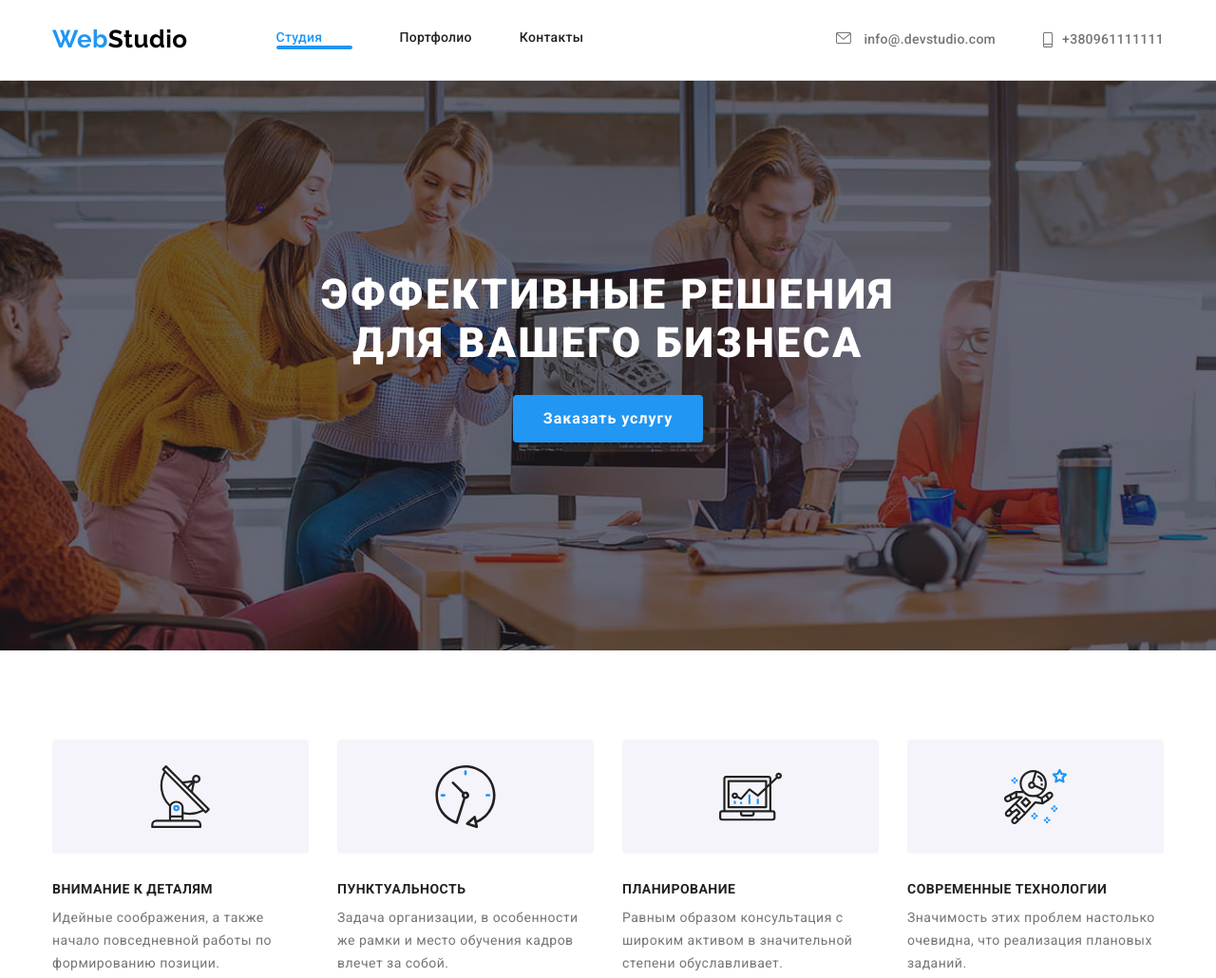
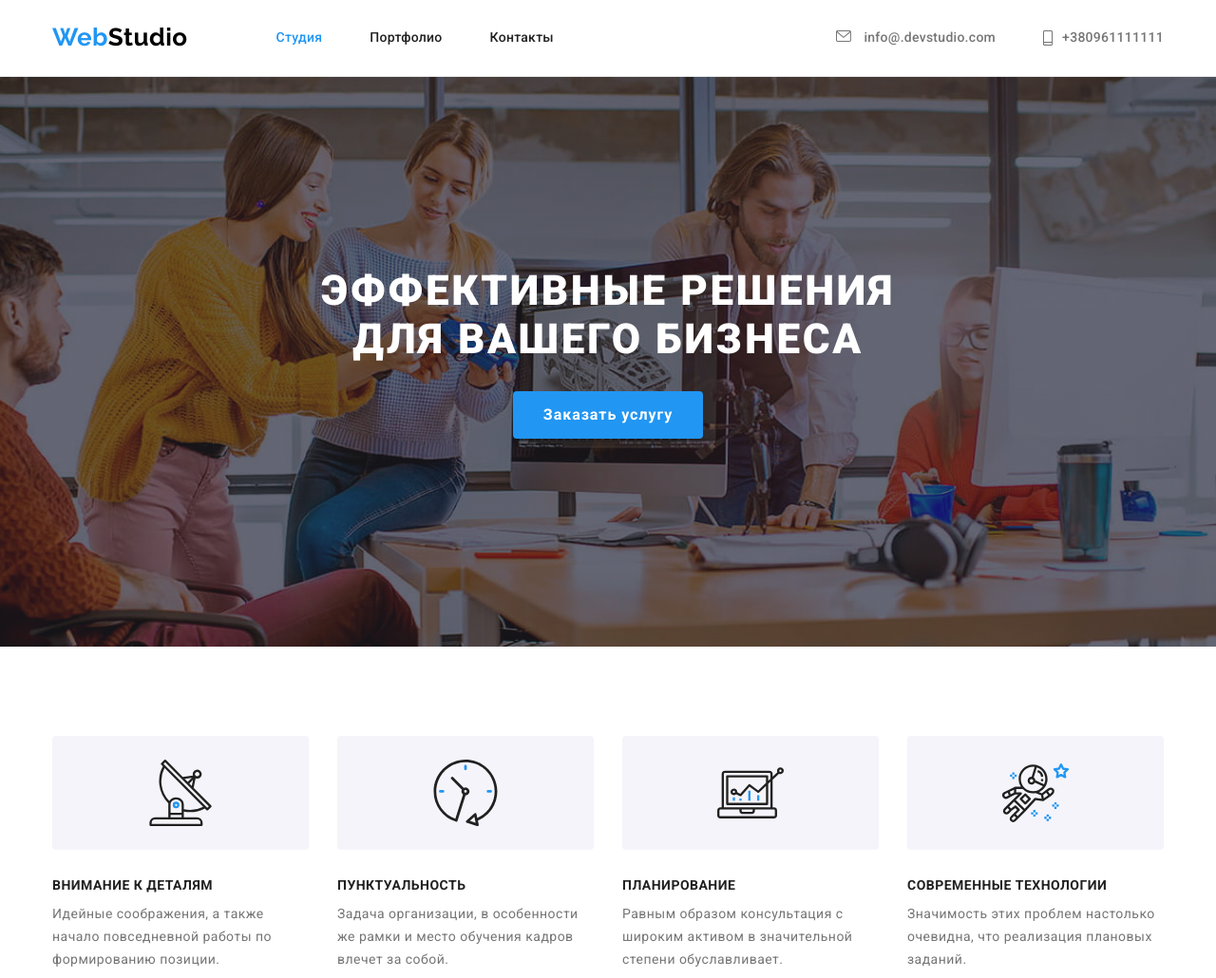
Before and after one commit to helgaprosk/goit-markup-hw-04, a plain HTML site: page index.html in a window 1280 px wide. Shown: the top 1030 px of the page at 95% size. Drawn offline with nearby package versions, Linux system fonts and the light colour scheme.

Commit message:
RemadeHW4

```diff
--- a/css/styles.css
+++ b/css/styles.css
@@ -9,6 +9,7 @@
     --white-color:#FFFFFF;
     --wrapper-color:#EEEEEE;
     --header-border:#ECECEC;
+    --icons-color:#AFB1B8;
     --indent: 30px;
     --items: 3;
 }
@@ -150,14 +151,14 @@ border: 1px solid var(--header-border);
 .site-nav .link.current {
     color: var(--accent);
 }
-.current::after {
+/*.current::after {
     content: "";
     display: block;
     width: 80px;
     height: 4px;
     border-radius: 4px;
     background-color: var(--accent);
-}
+}*/
 .contacts .mail:hover,
 .contacts .mail:focus {
     color: var(--accent);
@@ -252,14 +253,12 @@ border: 1px solid var(--header-border);
 .section-benefits-item{
     width: 270px;
 }
-.benefits-icon{
-    display: block;
+.icons {
+    display: flex;
+    align-items: center;
+    justify-content: center;
     width: 270px;
     height: 120px;
-    background-repeat: no-repeat;
-    background-position: center;
-    background-size: 70px;
-    padding: 25px 102px;
     margin-bottom: 30px;
     background-color: #F5F4FA;
     border-radius: 4px;
@@ -526,7 +525,7 @@ box-shadow: 0px 1px 1px rgba(0, 0, 0, 0.12), 0px 4px 4px rgba(0, 0, 0, 0.06), 1p
     justify-content: center;
     width: 44px;
     height: 44px;
-    color: var(--primary-text-color);
+    color: var(--icons-color);
     border-radius: 50%;
     /*outline: 1px solid black ;*/
 }
@@ -543,11 +542,11 @@ box-shadow: 0px 1px 1px rgba(0, 0, 0, 0.12), 0px 4px 4px rgba(0, 0, 0, 0.06), 1p
     fill: var(--white-color);
 }*/
 .footer .socials-link{
+    color: var(--white-color);
     background-color: rgba(255, 255, 255, 0.1);
 }
 footer .socials-link:hover,
 footer .socials-link:focus {
-    color: var(--white-color);
     background-color: var(--accent);
 }
 
@@ -565,7 +564,7 @@ footer .socials-link:focus {
     justify-content: center;
     width: 170px;
     height: 92px;
-    color: var(--primary-text-color);
+    color: var(--icons-color);
     border-radius: 4px;
     border: 1px solid #AFB1B8;
 }
@@ -595,3 +594,10 @@ footer .socials-link:focus {
 .contacts-link:focus {
     color: var(--accent);
 }
+/*Benefits-icon*/
+.icons {
+    display: flex;
+    align-items: center;
+    justify-content: center;
+    gap: 30px;
+}
--- a/index.html
+++ b/index.html
@@ -56,36 +56,45 @@
 <!--Преимущества-->
 <section class="section-benefits">
     <div class="container ">
+        <h2 class="visually-hidden">Наши преимущества</h2>
         <ul class="list list-benefits">
             <li class="section-benefits-item icon-antenna">
+                <div class="icons">
                     <svg class="benefits-icon" width="70" height="70">
                         <use href="./images/icons.svg#antenna"></use>
                     </svg>
-                <h2 class="section-benefits-title">Внимание к деталям</h2>
+                </div>
+                <h3 class="section-benefits-title">Внимание к деталям</h3>
                 <p class="section-benefits-text">Идейные соображения, а также начало повседневной работы по формированию
                     позиции.</p>
             </li>
             <li class="section-benefits-item icon-clock">
+                <div class="icons">
                     <svg class="benefits-icon" width="70" height="70">
                         <use href="./images/icons.svg#clock"></use>
                     </svg>
-                <h2 class="section-benefits-title">Пунктуальность</h2>
+                </div>
+                <h3 class="section-benefits-title">Пунктуальность</h3>
                 <p class="section-benefits-text">Задача организации, в особенности же рамки и место обучения кадров влечет за
                     собой.</p>
             </li>
             <li class="section-benefits-item icon-diagram">
+                <div class="icons">
                     <svg class="benefits-icon" width="70" height="70">
                         <use href="./images/icons.svg#diagram"></use>
                     </svg>
-                <h2 class="section-benefits-title">Планирование</h2>
+                </div>
+                <h3 class="section-benefits-title">Планирование</h3>
                 <p class="section-benefits-text">Равным образом консультация с широким активом в значительной степени
                     обуславливает.</p>
             </li>
             <li class="section-benefits-item icon-astronaut">
+                <div class="icons">
                     <svg class="benefits-icon" width="70" height="70">
                         <use href="./images/icons.svg#astronaut"></use>
                     </svg>
-                <h2 class="section-benefits-title">Современные технологии</h2>
+                </div>
+                <h3 class="section-benefits-title">Современные технологии</h3>
                 <p class="section-benefits-text">Значимость этих проблем настолько очевидна, что реализация плановых заданий.
                 </p>
             </li>
```
Lines whose indentation alone changed are shown as unchanged.
